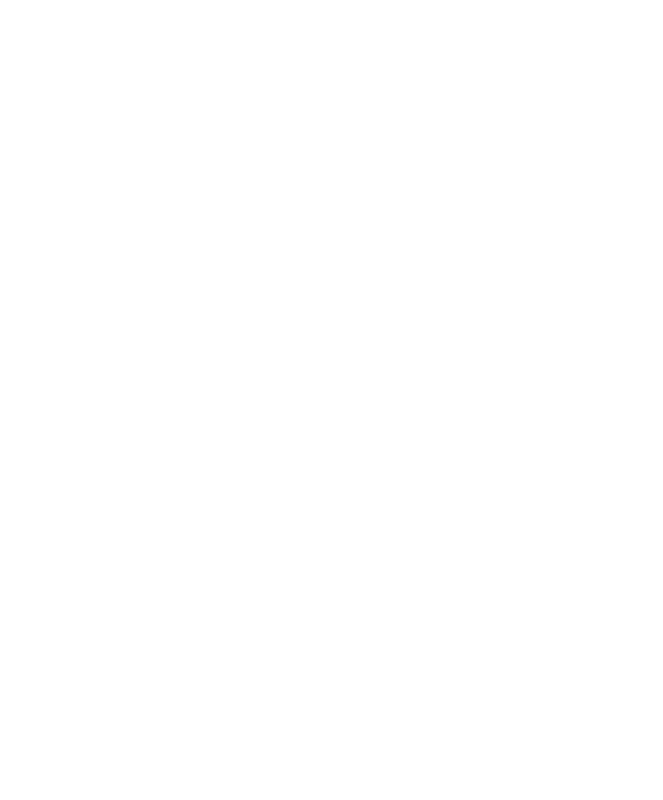
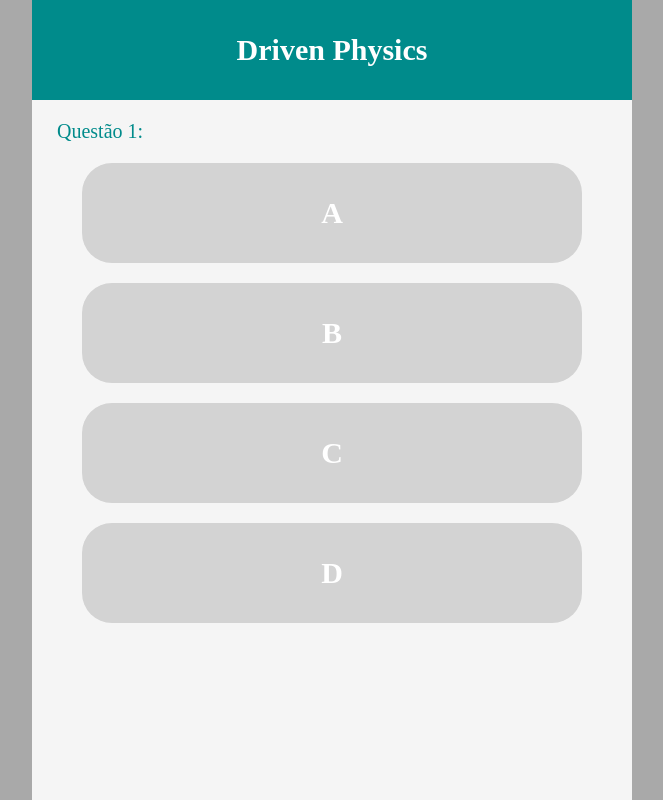
Before and after one commit to gbmahou1/Driven-miniHackathon2-front, a React (Create React App) app: page /questions in a window 1280 px wide. Before the commit this address had no page. Shown: the whole page, without its empty margins (308-971 px from the left). Built offline with nearby package versions, Linux system fonts and the light colour scheme.

Commit message:
Add QuestionsPage + route

```diff
--- a/src/App.js
+++ b/src/App.js
@@ -1,6 +1,7 @@
 import { BrowserRouter, Routes, Route } from "react-router-dom";
 import MainPage from "./routes/mainpage";
 import TopicPage from "./routes/TopicPage";
+import QuestionsPage from "./routes/QuestionsPage";
 
 function App() {
   return (
@@ -8,6 +9,7 @@
 		<Routes>
 		 	<Route path="/" element={<MainPage />} />
 			<Route path="/assunto/:id" element={<TopicPage />} />
+			<Route path="/questions" element={<QuestionsPage />}/>
 		</Routes>
 	</BrowserRouter>
   );
--- /dev/null
+++ b/src/routes/QuestionsPage.js
@@ -0,0 +1,84 @@
+import styled from 'styled-components';
+
+export default function QuestionsPage()
+{
+    return (
+        <Container>
+            <Body>
+                <TitleBox>
+                    Driven Physics
+                </TitleBox>
+                <Question>
+                    Questão 1:
+                    <Alternative>
+                        A
+                    </Alternative>
+                    <Alternative>
+                        B
+                    </Alternative>
+                    <Alternative>
+                        C
+                    </Alternative>
+                    <Alternative>
+                        D
+                    </Alternative>
+                </Question>
+            </Body>
+        </Container>
+    )
+}
+
+
+const Body = styled.div`
+	position: absolute;
+	width: 600px;
+	height: 100%;
+	bottom: 0;
+	margin: auto;
+	left: 0;
+	right: 0;
+	background: whitesmoke;
+`;
+
+const Container = styled.div`
+	width: 100%;
+	height: 100%;
+	background-color: darkgray;
+	left: 0;
+	top: 0;
+	position: absolute;
+
+`;
+
+const TitleBox = styled.div`
+	height: 100px;
+    width: 100%;
+    background-color: darkcyan;
+    line-height: 100px;
+    font-size: 30px;
+    font-weight: bolder;
+    text-align: center;
+    color: white;
+`;
+
+const Question = styled.div`
+    width: 550px;
+    margin: auto;
+    margin-top: 20px;
+    color: darkcyan;
+    font-size: 20px;
+`;
+
+const Alternative = styled.div`
+    width: 500px;
+    height: 100px;
+    border-radius: 30px;
+    background-color: lightgrey;
+    font-weight: bolder;
+    font-size: 30px;
+    color: white;
+    margin: auto;
+    margin-top: 20px;
+    line-height: 100px;
+    text-align: center;
+`;
--- a/src/routes/TopicPage.js
+++ b/src/routes/TopicPage.js
@@ -1,7 +1,9 @@
 import styled from 'styled-components';
+import {useNavigate} from 'react-router-dom';
 
 export default function TopicPage() {
     const test = 'https://www.youtube.com/watch?v=0XzMwv8a-Cw&list=PLNG6I1M7eOuzh8F7lcqsSULKkGC-JSdtm&index=4';
+    const navigate = useNavigate();
 
     return (
         <Container>
@@ -14,7 +16,7 @@
                         src={test}>
                     </iframe>
                 </Video>
-                <Quiz>
+                <Quiz onClick={() => navigate('/questions')}>
                     PRATICAR
                 </Quiz>
             </Body>
```
